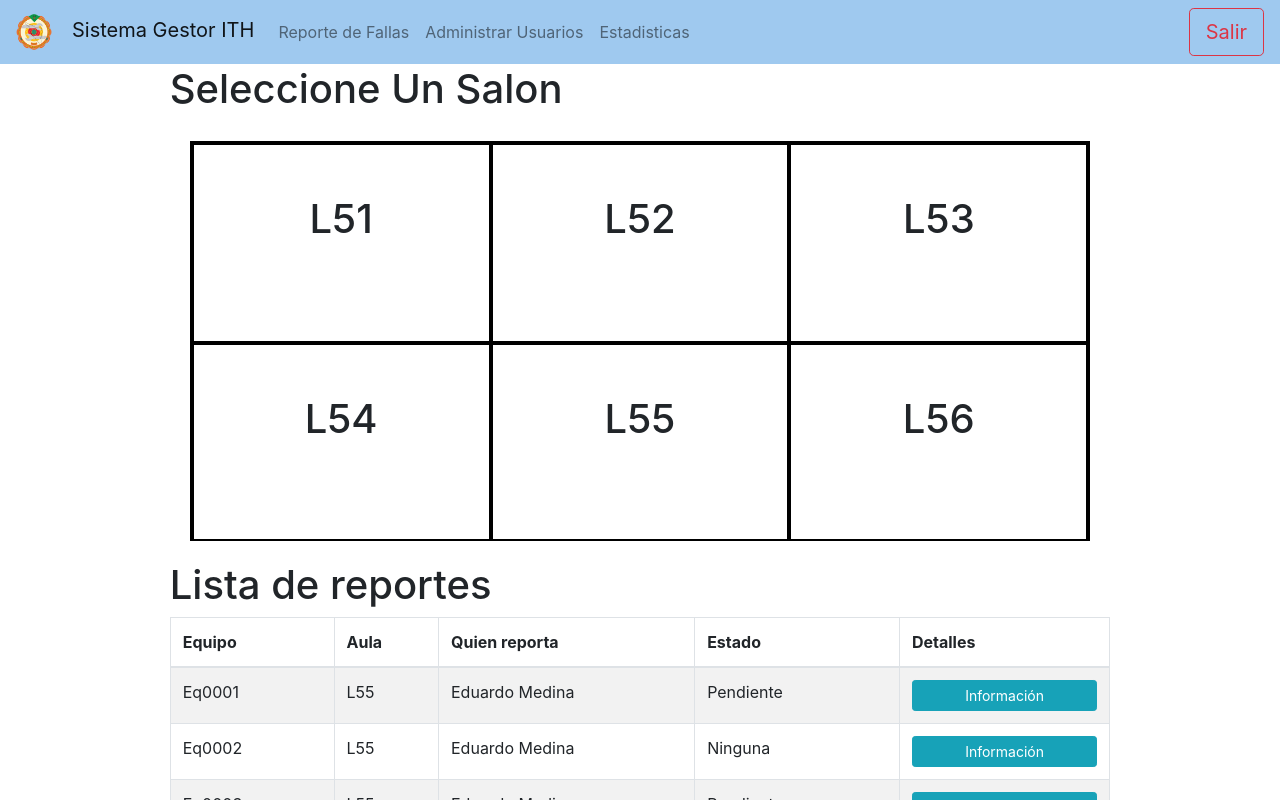
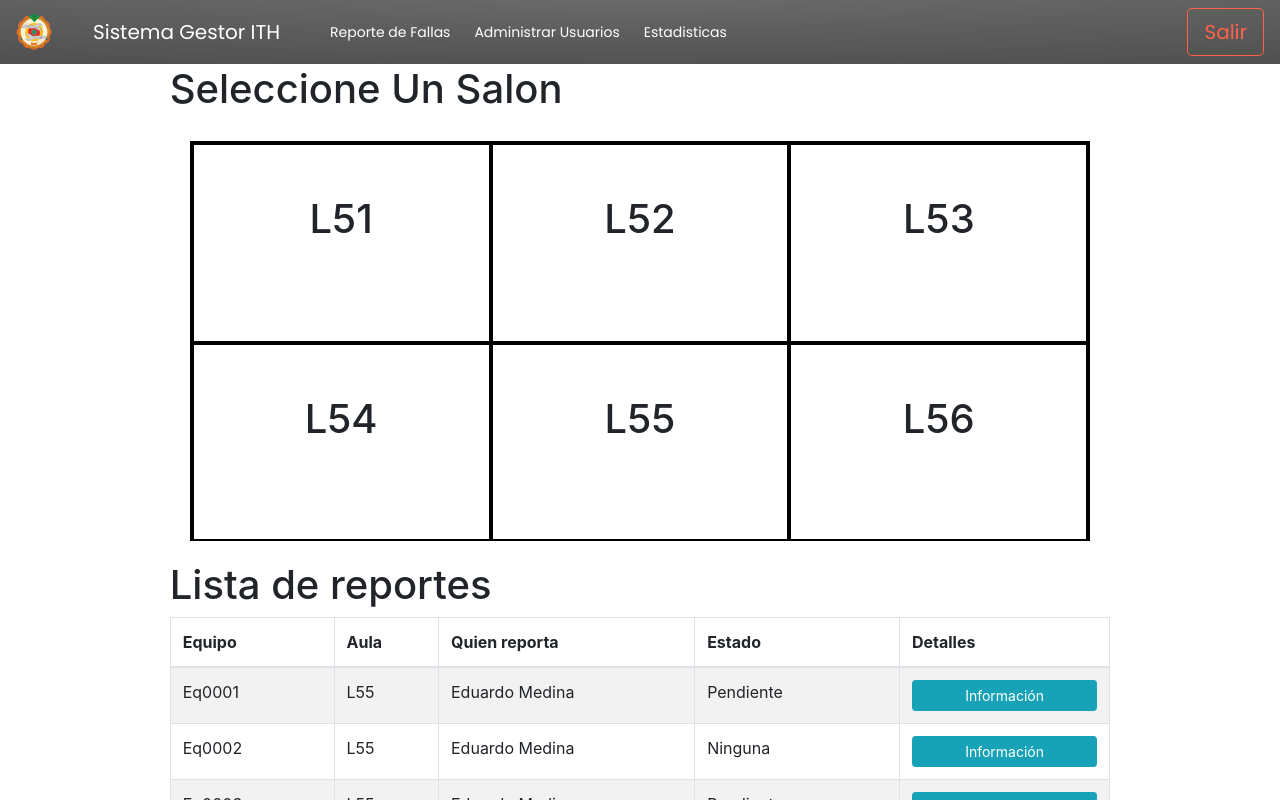
Before and after one commit to Eduardo-Med/Sistema-Gestor, a React (Create React App) app in the folder frontend/: page /ReporteFallas in a window 1280 px wide. Shown: the top 800 px of the page. Built offline with nearby package versions, Linux system fonts and the light colour scheme.

Commit message:
[UPDATE] Se cambio el diseño del menu

```diff
--- a/frontend/src/Componentes/Otros/BarraNavegacion/index.js
+++ b/frontend/src/Componentes/Otros/BarraNavegacion/index.js
@@ -1,5 +1,6 @@
 import React, { Component } from "react";
 import { Navbar, Nav, Image, Button } from "react-bootstrap";
+import {Link} from 'react-router-dom'
 import {adminInfo} from './BNAdmin/Admin-Info'
 import {tecnicoInfo} from './BNTecnico/Tecnico-Info'
 import logoIth from './../../../Imagenes/logoith.png'
@@ -17,24 +18,25 @@ export default class BarraNavegacion extends Component {
   render() {
     const {Usuario} = this.state;
     return (
-      <Navbar bg="light" expand="sm" style={{width:'100%'}}>
-        <Navbar.Brand href="">
+      <Navbar bg="light" expand="md" style={{width:'100%'}}>
+        <Navbar.Brand href="" >
         <Image className="imgSmall"  src={logoIth} roundedCircle />
-          Sistema Gestor ITH
         </Navbar.Brand>
+        <span className="textMenuTitulo">Sistema Gestor ITH</span>
         <Navbar.Toggle aria-controls="basic-navbar-nav" />
         <Navbar.Collapse id="basic-navbar-nav">
           <Nav className="mr-auto">
             {Usuario === 'Admin' ?
-              adminInfo.map(list => (<Nav.Link href={list.url}>{list.name}</Nav.Link>))
+              adminInfo.map((list) => (<Link to={list.url} className="textMenu mr-4 barrita"> {list.name}</Link>))
               :
               Usuario === 'Tecnico'
               ?
-              tecnicoInfo.map(list => (<Nav.Link href={list.url}>{list.name}</Nav.Link>))
+              tecnicoInfo.map(list =>  (<Link to={list.url} className="textMenu mr-4 barrita"> {list.name}</Link>))
               :
               null
             }
           </Nav>
+
           <Button variant="outline-danger" size="lg" >Salir</Button>
         </Navbar.Collapse>
       </Navbar>
--- a/frontend/src/Componentes/Otros/BarraNavegacion/styles.css
+++ b/frontend/src/Componentes/Otros/BarraNavegacion/styles.css
@@ -1,9 +1,87 @@
-.bg-light{
-    background-color: rgba(93, 163, 228, 0.589)!important;
+.bg-light {
+  background: linear-gradient(
+      to bottom,
+      rgba(255, 255, 255, 0.15) 0%,
+      rgba(0, 0, 0, 0.15) 100%
+    ),
+    radial-gradient(
+        at top center,
+        rgba(61, 60, 60, 0.4) 0%,
+        rgba(0, 0, 0, 0.4) 120%
+      )
+      #989898 !important;
+  background-blend-mode: multiply, multiply;
 }
 
-.imgSmall{
-    height: 36px;
-    width: 36px;
-    margin-right: 20px;
+
+.btn-outline-danger{
+border-color: tomato !important;
+color: tomato !important;
+font-family: "Poppins", sans-serif !important;
 }
+
+.btn-outline-danger:hover{
+border-color: tomato !important;
+background-color: tomato !important;
+color: white !important;
+}
+
+
+
+
+
+
+
+.textMenuTitulo {
+  color: white !important;
+  font-size: 20px !important;
+  font-family: "Poppins", sans-serif;
+  padding: 0 4% 0 5px;
+}
+
+.textMenu {
+  color: white !important;
+  font-family: "Poppins", sans-serif;
+  font-size: 14px !important;
+}
+
+
+
+
+.barrita{
+    text-decoration: none;
+    position: relative;
+}
+
+.barrita:before{
+    content: "";
+    position: absolute;
+    width: 100%;
+    height: 4px;
+    bottom: 0;
+    left: 0;
+    background-color:tomato;
+    visibility: hidden;
+    -webkit-transform: scaleX(0);
+    transform: scaleX(0);
+    -webkit-transition: all .5s cubic-bezier(1,.25,0,.75) 0s;;
+    transition: all .5s cubic-bezier(1,.25,0,.75) 0s;;
+}
+
+.barrita:hover:before{
+    visibility: visible;
+    -webkit-transform: scaleX(1);
+    transform: scaleX(1);
+}
+
+
+
+
+
+
+
+.imgSmall {
+  height: 36px;
+  width: 36px;
+  margin-right: 20px;
+}
```
